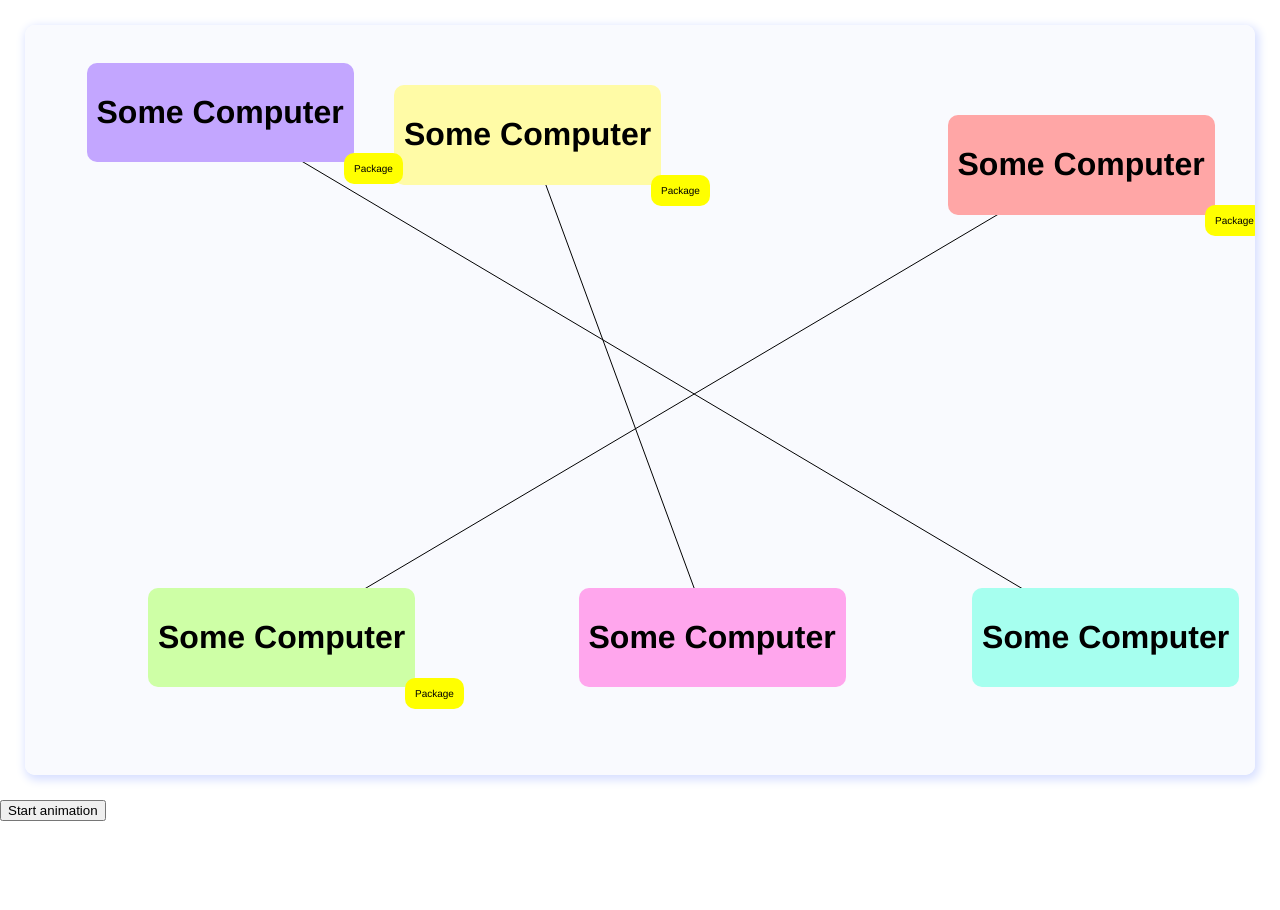
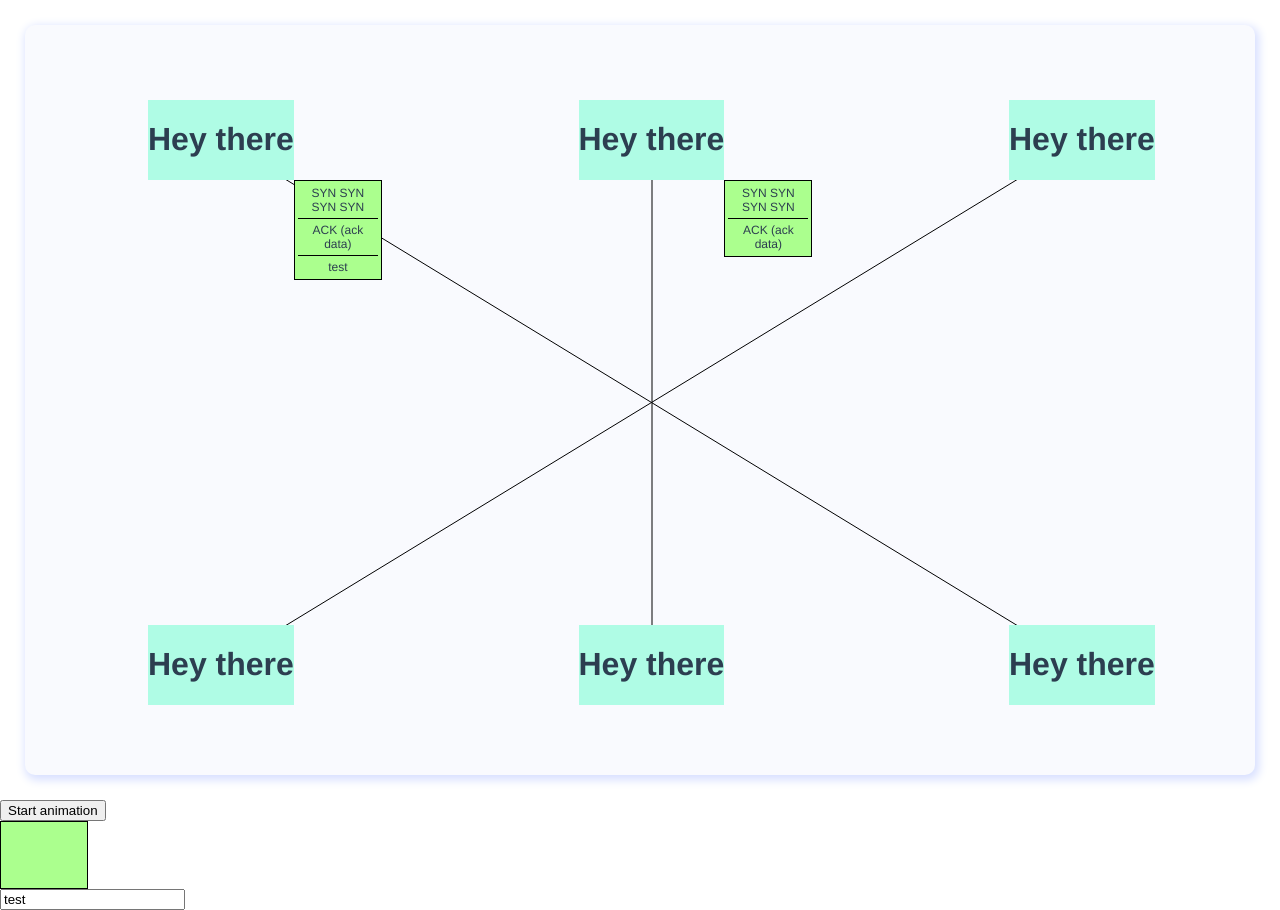
Before and after one commit to SooryaSRajan/Vue-NetworkPackageAnimation, a Vue app: page / in a window 1280 px wide. Before the commit the page ends 821 px from the top, so only its background shows below. Built offline with nearby package versions, Linux system fonts and the light colour scheme.

Commit message:
Added a new component to render a package with an array to display a list of package content inside of it, built a component called EndSystemComponent to allow dynamic rendering of the package within it's scope

```diff
--- a/src/App.vue
+++ b/src/App.vue
@@ -2,45 +2,71 @@
   <main id="main">
 
     <NetworkInteractionComponent ref="childComponentRef">
-      <ComponentTest class="box" id="box1"></ComponentTest>
-      <ComponentTest class="box" id="box2"></ComponentTest>
-      <ComponentTest class="box" id="box3"></ComponentTest>
-      <ComponentTest class="box" id="box4"></ComponentTest>
-      <ComponentTest class="box" id="box5"></ComponentTest>
-      <ComponentTest class="box" id="box6"></ComponentTest>
+      <EndSystemComponent class="box" id="box1" package-id="package1" top="10%" left="10%"
+                          :data="['SYN SYN SYN SYN', 'ACK (ack data)', input]">
+        <h1>
+          Hey there
+        </h1>
+      </EndSystemComponent>
+      <EndSystemComponent class="box" id="box2" package-id="package2" top="10%" left="45%"
+                          :data="['SYN SYN SYN SYN', 'ACK (ack data)']">
+        <h1>
+          Hey there
+        </h1>
+      </EndSystemComponent>
+      <EndSystemComponent class="box" id="box3" top="10%" left="80%">
+        <h1>
+          Hey there
+        </h1>
+      </EndSystemComponent>
+      <EndSystemComponent class="box" id="box4" top="80%" left="10%">
+        <h1>
+          Hey there
+        </h1>
+      </EndSystemComponent>
+      <EndSystemComponent class="box" id="box5" top="80%" left="45%">
+        <h1>
+          Hey there
+        </h1>
+      </EndSystemComponent>
+      <EndSystemComponent class="box" id="box6" top="80%" left="80%">
+        <h1>
+          Hey there
+        </h1>
+      </EndSystemComponent>
     </NetworkInteractionComponent>
     <button @click="animate()">Start animation</button>
+    <PackageComponent :data="data"></PackageComponent>
+    <input v-model="input">
   </main>
 </template>
 
 <script>
 import NetworkInteractionComponent from "@/components/NetworkInteractionComponent";
-import ComponentTest from "@/components/ComponentTest";
+import EndSystemComponent from "@/components/EndSystemComponent";
+import PackageComponent from "@/components/PackageComponent";
 
 export default {
   name: 'App',
   mounted() {
-    this.$refs.childComponentRef.setPackage("box1", "package1")
-    this.$refs.childComponentRef.setPackage("box2", "package2")
-    this.$refs.childComponentRef.setPackage("box3", "package3")
-    this.$refs.childComponentRef.setPackage("box4", "package4")
     this.$refs.childComponentRef.drawLine("box1", "box6")
     this.$refs.childComponentRef.drawLine("box3", "box4")
     this.$refs.childComponentRef.drawLine("box2", "box5")
 
   },
   methods: {
-    animate(){
-      this.$refs.childComponentRef.animatePackage("box6", "package1")
-      this.$refs.childComponentRef.animatePackage("box4", "package3")
-      this.$refs.childComponentRef.animatePackage("box3", "package4")
-      this.$refs.childComponentRef.animatePackage("box5", "package2")
+    animate() {
+      this.$refs.childComponentRef.animatePackageNew("box6", "package1", "box1")
+      this.$refs.childComponentRef.animatePackageNew("box5", "package2", "box2")
     }
   },
-  data: function () {
-    return {}
+  data() {
+    return {
+      input: "test"
+
+    }
   },
-  components: {ComponentTest, NetworkInteractionComponent},
+  components: {PackageComponent, EndSystemComponent, NetworkInteractionComponent},
 }
 </script>
 
@@ -55,6 +81,10 @@ main {
   width: 100vw;
 }
 
+div {
+  transition: ease-in-out 1s;
+}
+
 #app {
   font-family: Avenir, Helvetica, Arial, sans-serif;
   -webkit-font-smoothing: antialiased;
@@ -62,66 +92,6 @@ main {
   color: #2c3e50;
   margin: 0;
   padding: 0;
+  transition: ease-in-out 1s;
 }
 </style>
-
-<style scoped>
-.box {
-  position: absolute;
-  display: flex;
-  justify-content: center;
-  align-items: center;
-  color: black;
-  font-weight: bold;
-  z-index: 200;
-  transition: left 1s ease-out, top 1s ease-out;
-}
-
-.box {
-  position: absolute;
-  display: flex;
-  width: max-content;
-  justify-content: center;
-  align-items: center;
-  color: black;
-  font-weight: bold;
-  z-index: 50;
-  transition: left 1s ease-out, top 1s ease-out;
-}
-
-.box:nth-child(1) {
-  top: 5%;
-  left: 5%;
-  background-color: #c3a6ff;
-}
-
-.box:nth-child(2) {
-  top: 8%;
-  left: 30%;
-  background-color: #fffba6;
-}
-
-.box:nth-child(3) {
-  top: 12%;
-  left: 75%;
-  background-color: #ffa6a6;
-}
-
-.box:nth-child(4) {
-  top: 75%;
-  left: 10%;
-  background-color: #ceffa6;
-}
-
-.box:nth-child(5) {
-  top: 75%;
-  left: 45%;
-  background-color: #ffa6ed;
-}
-
-:deep(.box:nth-child(6)) {
-  top: 75%;
-  left: 77%;
-  background-color: #a6ffef;
-}
-</style>
--- a/src/components/ComponentTest.vue
+++ /dev/null
@@ -1,28 +0,0 @@
-<template>
-  <div :class="Class" :id="Id">
-    <h1>Some Computer</h1>
-  </div>
-</template>
-
-<script>
-export default {
-  name: "ComponentTest",
-  props: {
-    Class: {
-      type: String,
-    },
-    Id: {
-      type: String,
-    },
-  },
-}
-</script>
-
-<style scoped>
-div {
-  background-color: #2c3e50;
-  padding: 10px;
-  border-radius: 10px;
-}
-
-</style>
--- /dev/null
+++ b/src/components/EndSystemComponent.vue
@@ -0,0 +1,57 @@
+<template>
+  <div :class="Class" :id="Id" class="rootElementEndSystem" :style="{top: top, left: left}">
+    <div id="endSystemVector">
+      <slot></slot>
+    </div>
+    <!--set package ID here so it can be used later -->
+    <div v-if="isPackageSet" style="position: absolute; right: -88px" :id="packageId">
+      <PackageComponent :data="data"></PackageComponent>
+    </div>
+  </div>
+</template>
+
+<script>
+import PackageComponent from "@/components/PackageComponent";
+
+export default {
+  name: "EndSystemComponent",
+  components: {PackageComponent},
+  props: {
+    Class: {
+      type: String,
+    },
+    Id: {
+      type: String,
+    },
+    packageId: {
+      type: String,
+    },
+    top: {
+      type: String,
+    },
+    left: {
+      type: String,
+    },
+    data: {
+      type: Array
+    }
+  },
+  computed: {
+    packagePosition() {
+      return "-50px"
+    },
+    isPackageSet() {
+      return this.packageId !== undefined;
+    }
+  },
+}
+</script>
+
+<style scoped>
+.rootElementEndSystem {
+  transition: left 1s ease-out, top 1s ease-out;
+  position: absolute;
+  background-color: #affce5;
+}
+
+</style>
--- a/src/components/NetworkInteractionComponent.vue
+++ b/src/components/NetworkInteractionComponent.vue
@@ -5,8 +5,7 @@
       Use deep in parent CSS to restrict the scope of the CSS selector to the child component.
 
       Methods packaged with the module:
-      setPackage(element on which package should rest, id for the package)
-      animatePackage(target element, package id of the package to animate)
+      animatePackage(target element, package id of the package to animate, source element id)
       drawLine(source element id, target element id)
   -->
   <div id="margin-container">
@@ -54,33 +53,49 @@ export default {
       line.setAttribute("style", "stroke:rgb(0,0,0);stroke-width:1");
       svg.appendChild(line);
     },
-    animatePackage(target, packageID) {
-      let element = document.getElementById(target);
-      let packageDOM = document.getElementById(packageID);
+    animatePackageNew(target, packageID, currentElementID){
+      let packageDOM = document.getElementById(packageID); //The package to animate
+      let element = document.getElementById(target); //The target element
+      let currentElement = document.getElementById(currentElementID); //the current element
+      let overlay = document.getElementById('overlay'); //overlay, to remount the package to the overlay
 
-      let currentPackageID = this.elementMap[packageID];
-      let currentElement = document.getElementById(currentPackageID);
+      console.log(packageDOM.offsetWidth, packageDOM.offsetHeight)
+
+      let packageWidth = packageDOM.offsetWidth / 2
+      let packageHeight = packageDOM.offsetHeight / 2
+
+      //detaching from current element and moving to overlay
+      let xT = currentElement.offsetLeft + (currentElement.offsetWidth);
+      let yT = currentElement.offsetTop + (currentElement.offsetHeight);
+      packageDOM.style.left = xT + 'px';
+      packageDOM.style.top = yT + 'px';
+      packageDOM.remove()
+      overlay.appendChild(packageDOM);
+
+      packageDOM.style.left = xT + 'px';
+      packageDOM.style.top = yT + 'px';
+
+      console.log(packageDOM.style.width, packageDOM.style.height)
 
       //setting element to center of current element
-      let x1T = currentElement.offsetLeft + (currentElement.offsetWidth / 2) - (packageDOM.offsetWidth / 2);
-      let y1T = currentElement.offsetTop + (currentElement.offsetHeight / 2) - (packageDOM.offsetHeight / 2);
+      let x1T = currentElement.offsetLeft + (currentElement.offsetWidth / 2) - packageWidth
+      let y1T = currentElement.offsetTop + (currentElement.offsetHeight / 2) - packageHeight
 
       packageDOM.style.left = x1T + 'px';
       packageDOM.style.top = y1T + 'px';
 
-      //wait for 3 seconds
       setTimeout(() => {
         //setting element to center of target element
-        let x1E = element.offsetLeft + (element.offsetWidth / 2) - (packageDOM.offsetWidth / 2);
-        let y1E = element.offsetTop + (element.offsetHeight / 2) - (packageDOM.offsetHeight / 2);
+        let x1E = element.offsetLeft + (element.offsetWidth / 2) - packageWidth;
+        let y1E = element.offsetTop + (element.offsetHeight / 2) - packageHeight;
 
         packageDOM.style.left = x1E + 'px';
         packageDOM.style.top = y1E + 'px';
 
         setTimeout(() => {
           //setting element to center of target element
-          let x1E = element.offsetLeft + (element.offsetWidth) - 10;
-          let y1E = element.offsetTop + (element.offsetHeight) - 10;
+          let x1E = element.offsetLeft + (element.offsetWidth);
+          let y1E = element.offsetTop + (element.offsetHeight);
 
           packageDOM.style.left = x1E + 'px';
           packageDOM.style.top = y1E + 'px';
@@ -98,38 +113,6 @@ export default {
       let y2 = elementB.offsetTop + (elementB.offsetHeight / 2);
 
       this.drawSVGLine(x1, y1, x2, y2);
-    },
-    setPackage(id, packageID) {
-      let elements = document.getElementById(id);
-      let target = document.getElementById('overlay');
-
-      this.elementMap[packageID] = id;
-
-      let xT = elements.offsetLeft + (elements.offsetWidth) - 10;
-      let yT = elements.offsetTop + (elements.offsetHeight) - 10;
-
-      let newDiv = document.createElement('div');
-      newDiv.id = packageID;
-      newDiv.innerText = "Package";
-
-      //set position of new div
-      //TODO: Change package CSS
-
-      newDiv.style.left = xT.toString() + "px";
-      newDiv.style.top = yT.toString() + "px";
-      newDiv.style.backgroundColor = "yellow";
-      newDiv.style.color = "black"
-      newDiv.style.width = "min-content";
-      newDiv.style.padding = "10px";
-      newDiv.style.borderRadius = "10px";
-      newDiv.style.position = 'absolute';
-      newDiv.style.fontSize = "10px";
-      newDiv.style.transition = "left 1s ease-out, top 1s ease-out";
-      newDiv.style.zIndex = "100";
-
-      console.log(newDiv.style.left, newDiv.style.top, "new div")
-
-      target.appendChild(newDiv);
     },
   }
 }
--- /dev/null
+++ b/src/components/PackageComponent.vue
@@ -0,0 +1,63 @@
+<template>
+  <div :id="id">
+    <div id="packageBox">
+      <div v-for="(item, index) in data" :key="item.id">
+        <div class="packageText">{{ item }}</div>
+        <div v-if="addDash(index)" class="dash"></div>
+      </div>
+    </div>
+  </div>
+</template>
+
+<script>
+export default {
+  name: "PackageComponent",
+  methods: {
+    addDash(index) {
+      return this.data.length !== index + 1;
+    },
+  },
+  props: {
+    data: {
+      type: Array
+    },
+    id: {
+      type: String
+    }
+  },
+}
+</script>
+
+<style scoped>
+* {
+  transition: left 1s ease-out, top 1s ease-out;
+}
+#packageBox {
+  width: 80px;
+  min-height: 60px;
+
+  overflow-y: scroll;
+  background-color: #ABFF8E;
+  padding: 3px;
+  border: 1px solid black;
+  display: flex;
+  font-size: 12px;
+  flex-direction: column;
+  align-items: center;
+  justify-content: center;
+  transition: left 1s ease-out, top 1s ease-out;
+}
+
+.packageText {
+  padding: 2px;
+}
+
+/*style for dash*/
+.dash {
+  width: 100%;
+  height: 1px;
+  background-color: black;
+  margin: 2px 0;
+}
+
+</style>
```
